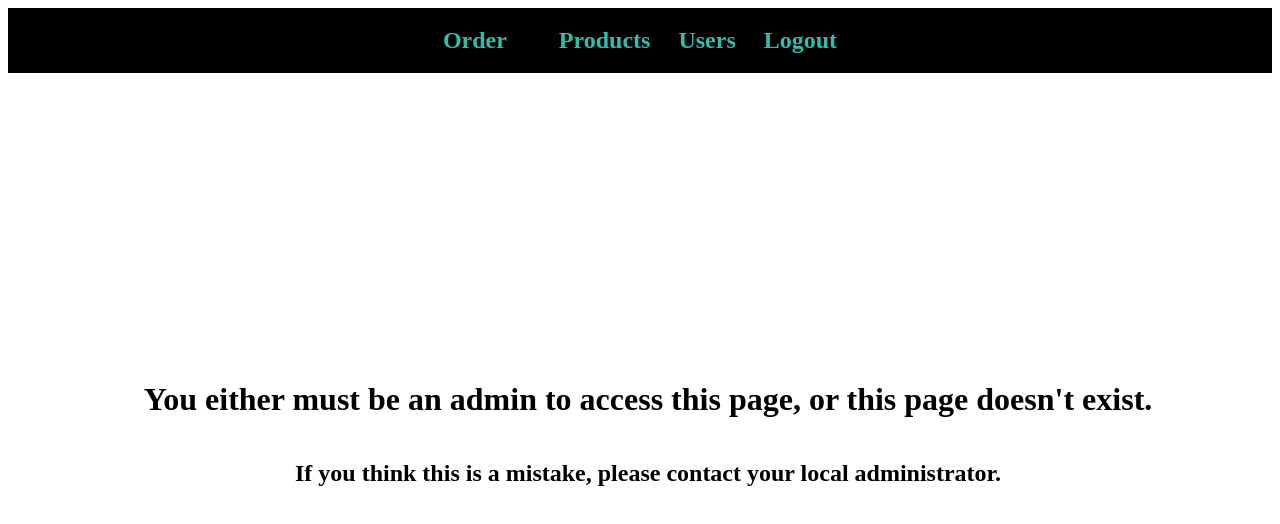
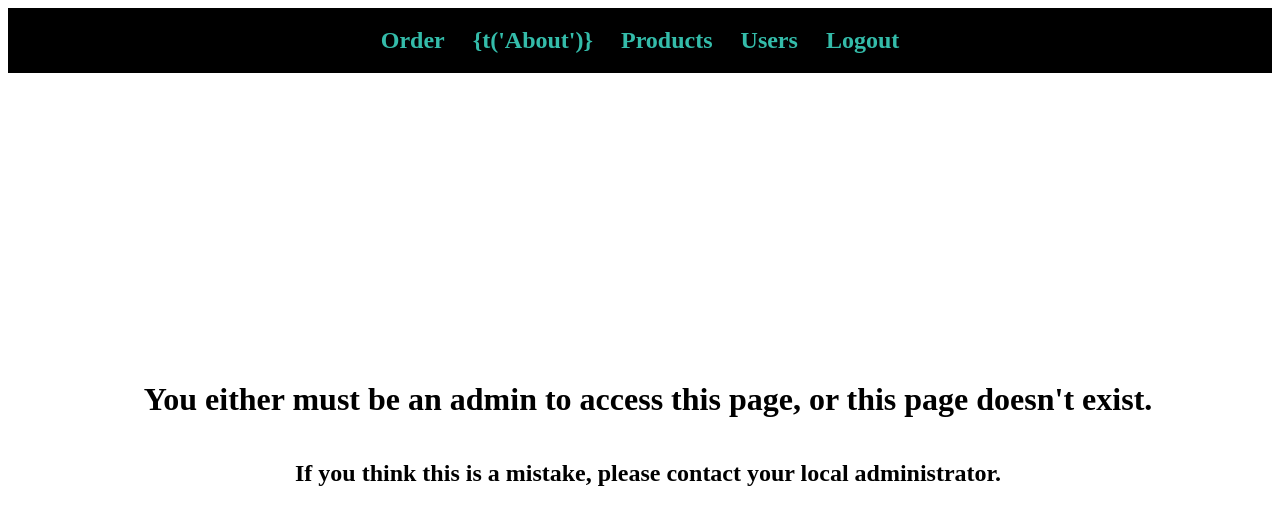
Before and after one commit to devilking6105/Payment-Processor, a website: page public/adminsOnly.html in a window 1280 px wide. Drawn offline with Linux system fonts and the light colour scheme.

Commit message:
Update adminsOnly.html

```diff
--- a/public/adminsOnly.html
+++ b/public/adminsOnly.html
@@ -12,7 +12,7 @@
     <div class="header">
         <div class="right">
             <a href="/">Order</a>
-            <a href="/orders.html"><span style="color: gold" History</span></a>
+            <a href="/orders.html"><span className="text-gold">{t('About')}</span></a>
             <a href="/products.html">Products</a>
             <a href="/users.html">Users</a>
             <a href="/logout.html">Logout</a>
```
